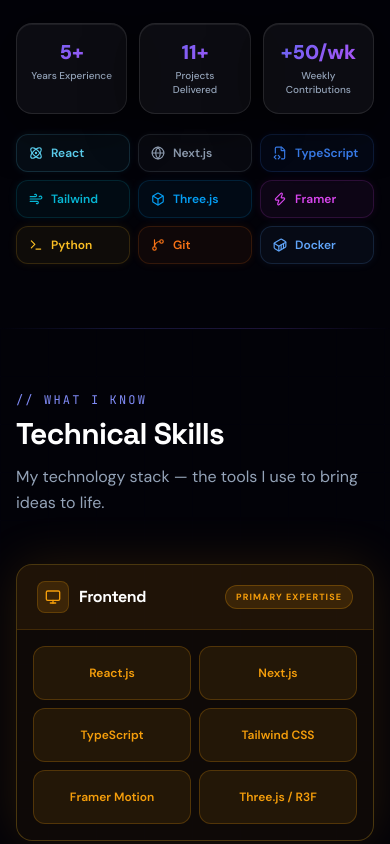
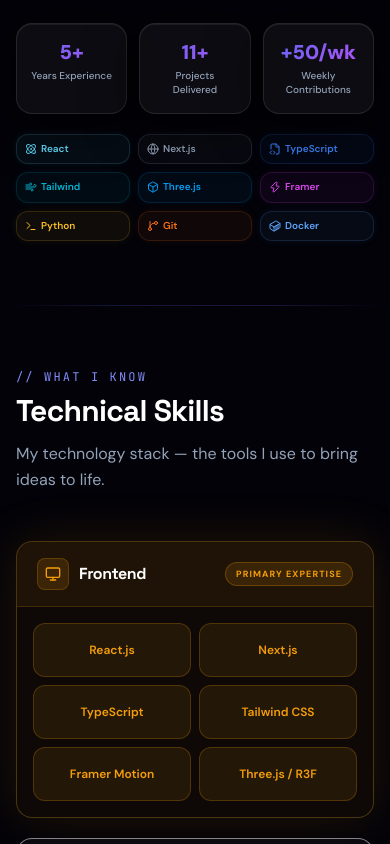
Before and after one commit to Alirewa/Alirewa-PortfolioWeb, a Next.js app: page / in a window 390 px wide. Shown: the part 2460-3304 px from the top of the page. Built offline with nearby package versions, Linux system fonts and the light colour scheme; no server answers.

Commit message:
fix: carousel side shadow + mobile tech badge size
Co-Authored-By: Alireza Pourgholam <alireza.pourgholam444@gmail.com>

```diff
--- a/src/components/sections/ProfileCard.tsx
+++ b/src/components/sections/ProfileCard.tsx
@@ -192,7 +192,7 @@
                   animate={isInView ? { opacity: 1, scale: 1 } : { opacity: 0, scale: 0.85 }}
                   transition={{ delay: 0.35 + i * 0.05 }}
                   whileHover={{ y: -2, scale: 1.05 }}
-                  className="inline-flex items-center gap-2 px-3 py-2.5 rounded-xl cursor-default transition-all duration-200"
+                  className="inline-flex items-center gap-1 sm:gap-2 px-2 py-1.5 sm:px-3 sm:py-2.5 rounded-xl cursor-default transition-all duration-200"
                   style={{
                     background: `${tech.color}0e`,
                     border: `1px solid ${tech.color}28`,
@@ -209,8 +209,8 @@
                     el.style.borderColor = `${tech.color}28`
                   }}
                 >
-                  <tech.Icon className="w-3.5 h-3.5 shrink-0" style={{ color: tech.color }} />
-                  <span className="text-xs font-semibold whitespace-nowrap" style={{ color: tech.color }}>
+                  <tech.Icon className="w-3 h-3 sm:w-3.5 sm:h-3.5 shrink-0" style={{ color: tech.color }} />
+                  <span className="text-[10px] sm:text-xs font-semibold whitespace-nowrap" style={{ color: tech.color }}>
                     {tech.name}
                   </span>
                 </motion.div>
--- a/src/components/sections/Projects.tsx
+++ b/src/components/sections/Projects.tsx
@@ -190,12 +190,14 @@
           animate={isInView ? { opacity: 1 } : { opacity: 0 }}
           transition={{ duration: 0.5, delay: 0.2 }}
         >
-          <div
-            ref={emblaRef}
-            className="w-full cursor-grab active:cursor-grabbing"
-            style={{ overflowX: 'clip', overflowY: 'visible', paddingBlock: '14px', marginBlock: '-14px' }}
-          >
-            <div className="flex py-0" style={{ marginLeft: '-1rem' }}>
+          {/* Outer wrapper clips carousel width; inner ref stays overflow:visible so card shadows show on all sides */}
+          <div style={{ overflow: 'hidden', marginInline: '-8px' }}>
+            <div
+              ref={emblaRef}
+              className="w-full cursor-grab active:cursor-grabbing"
+              style={{ overflow: 'visible', paddingBlock: '14px', marginBlock: '-14px', paddingInline: '8px' }}
+            >
+            <div className="flex" style={{ marginLeft: '-1rem' }}>
               {projects.map((project) => (
                 <div
                   key={project.id}
@@ -205,6 +207,7 @@
                   <ProjectCard project={project} getStars={getStars} t={t} lang={lang} />
                 </div>
               ))}
+            </div>
             </div>
           </div>
 
```
